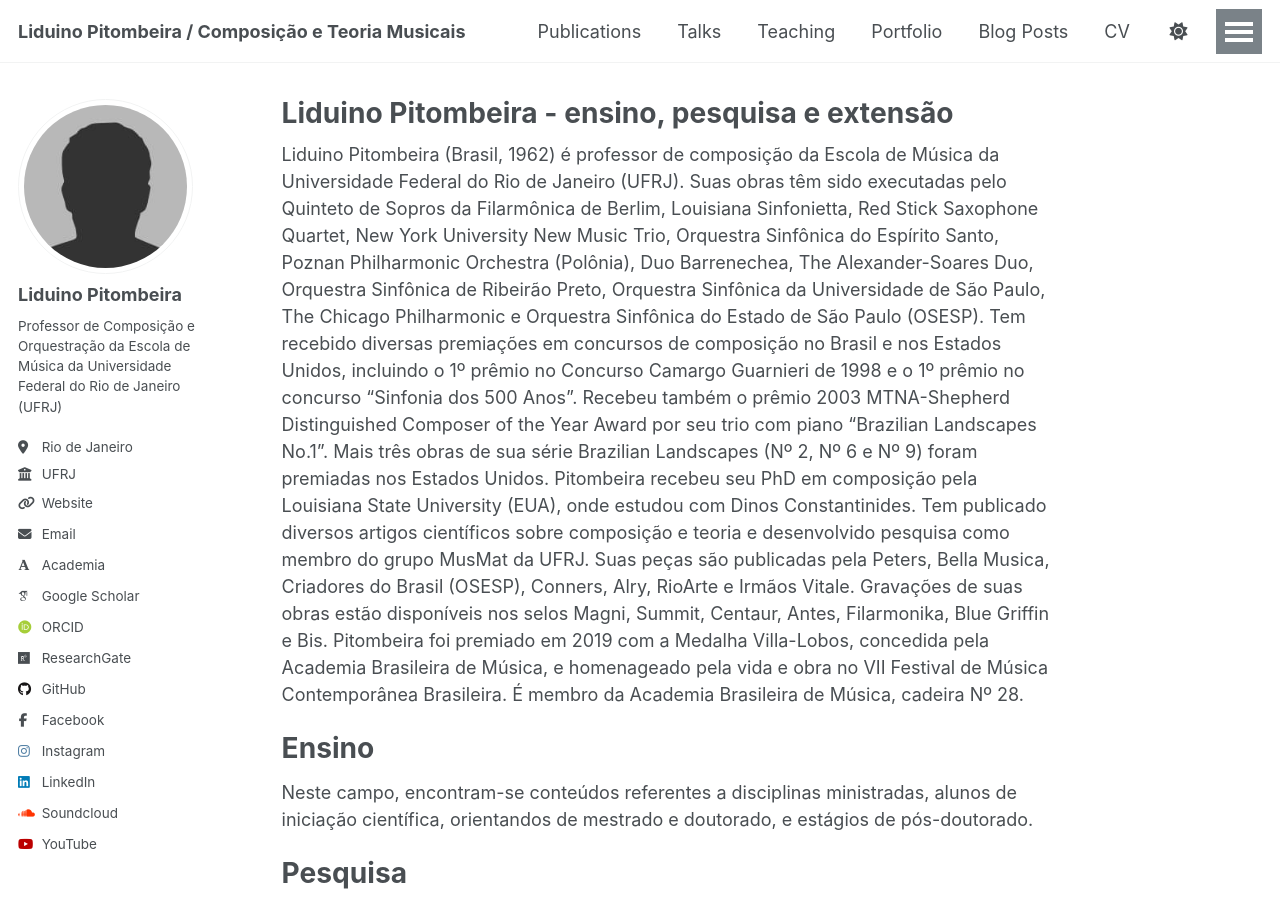
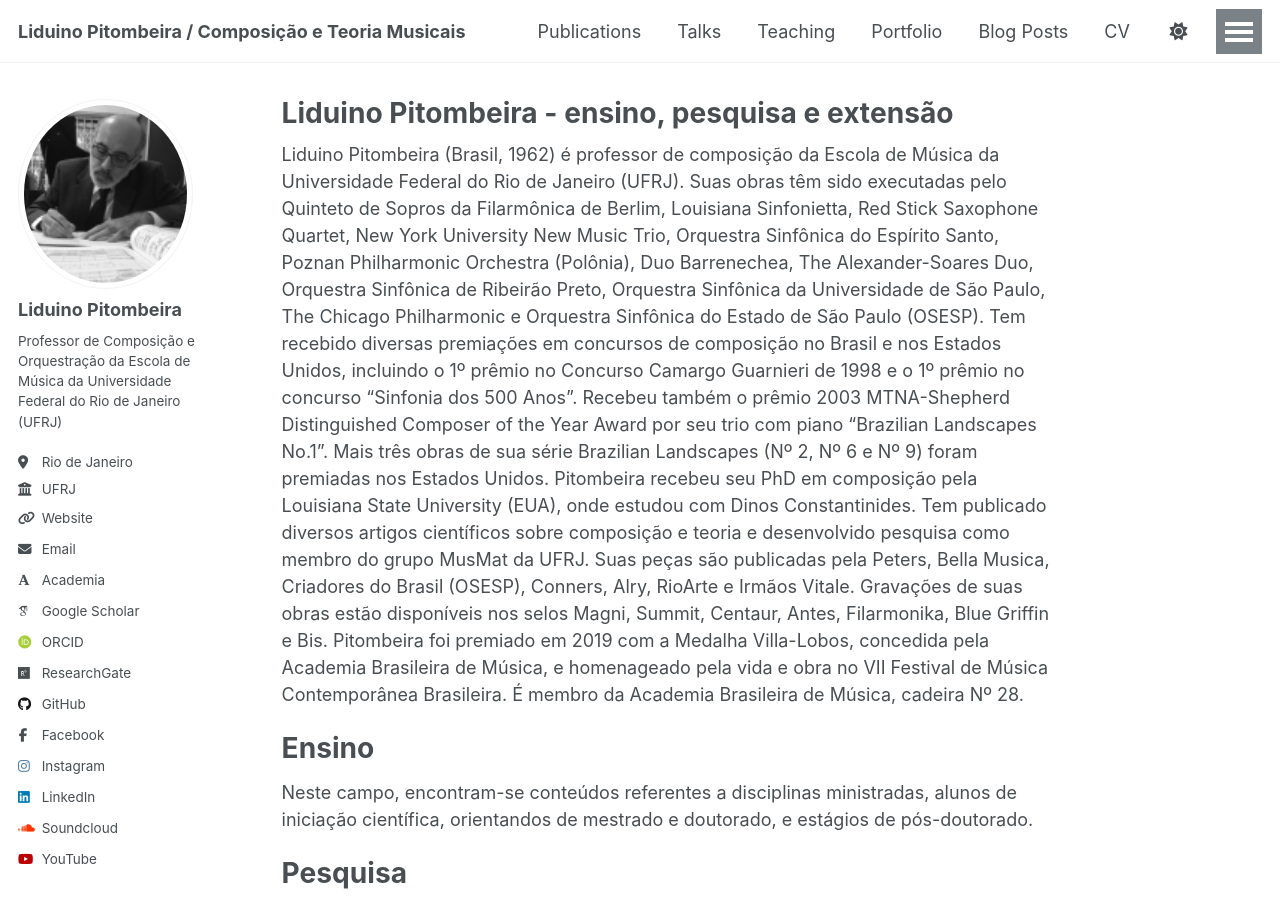
Before and after one commit to liduinopitombeira/liduinopitombeira.github.io, a Jekyll site: the page built from _pages/about.md, in a window 1280 px wide and 900 px high. Built offline with Jekyll 4.4.1, drawn with Linux system fonts in a browser that asks for light colours; some web fonts are replaced.

Commit message:
Update _config.yml

```diff
--- a/_config.yml
+++ b/_config.yml
@@ -22,7 +22,7 @@ repository               : "academicpages/academicpages.github.io"
 #               Additional customization can be done by editing /_includes/author-profile.html
 author:
   # Biographic information
-  avatar           : "bio-photo.jpg"
+  avatar           : "profile.png"
   name             : "Liduino Pitombeira"
   bio              : "Professor de Composição e Orquestração da Escola de Música da Universidade Federal do Rio de Janeiro (UFRJ)"
   location         : "Rio de Janeiro"
```
